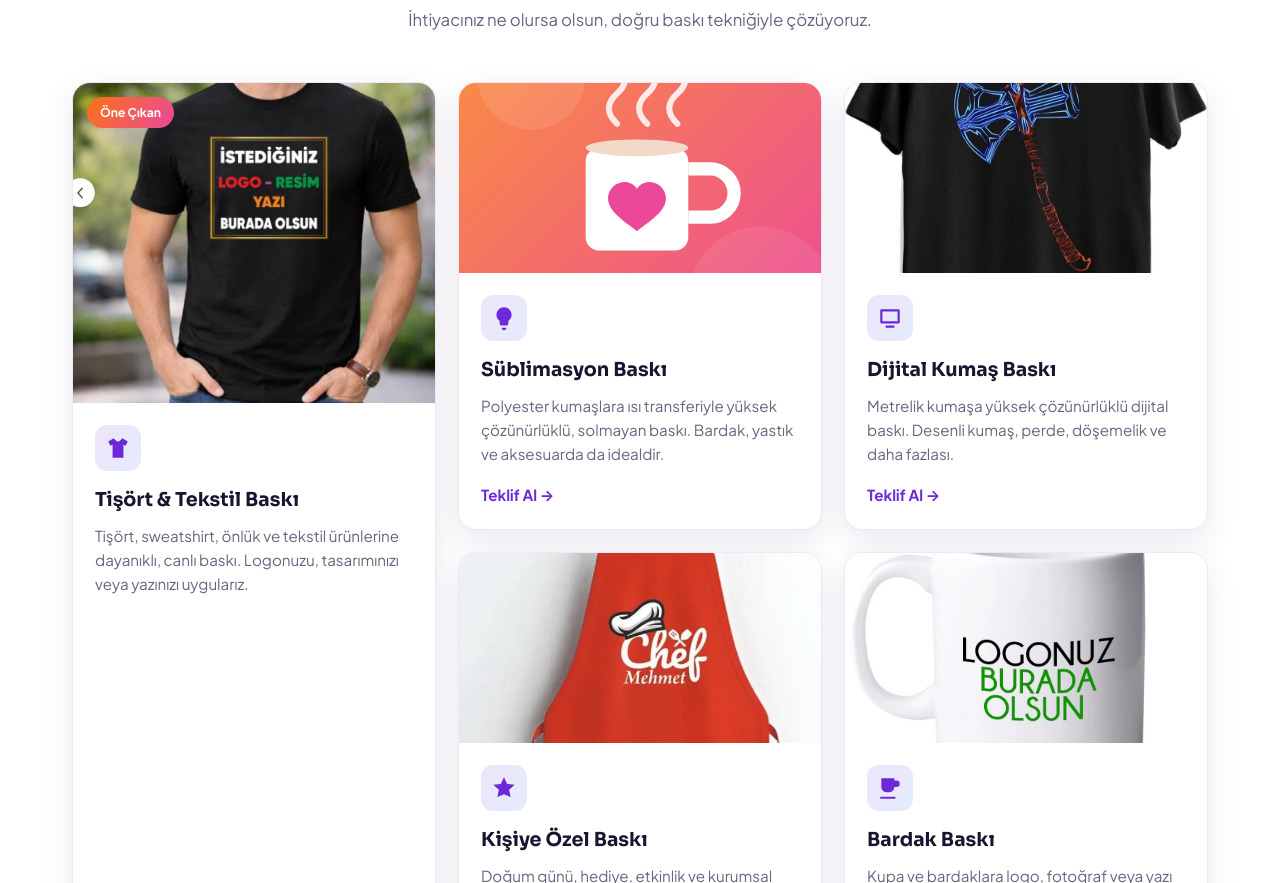
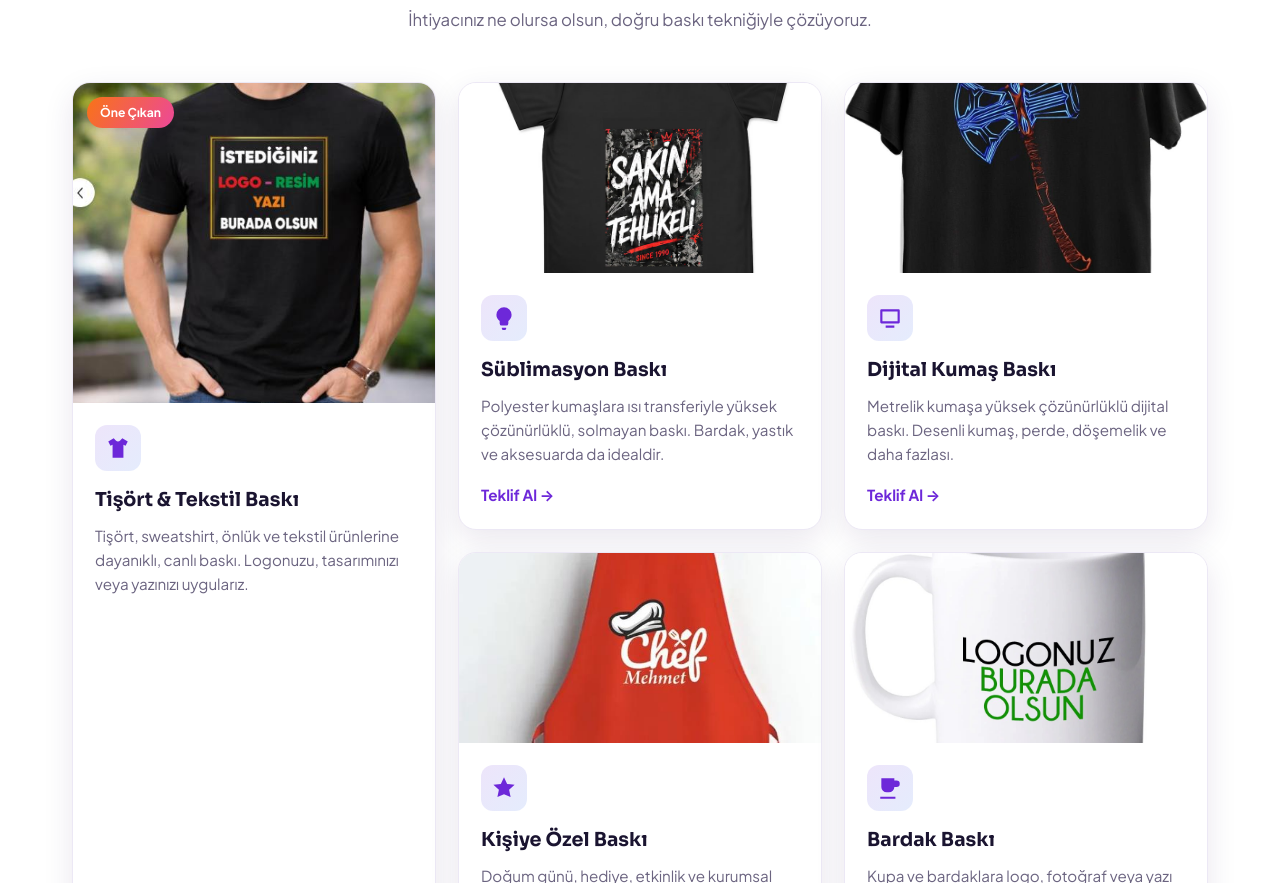
Before and after one commit to talhabacak3-code/afmat-basimevi, a plain HTML site: page index.html in a window 1280 px wide. Shown: the part 1166-2049 px from the top of the page. Drawn offline with Linux system fonts and the light colour scheme.

Commit message:
Süblimasyon kategorisine gerçek ürün fotoğrafı
Co-Authored-By: Claude Opus 4.8 <noreply@anthropic.com>

```diff
--- a/index.html
+++ b/index.html
@@ -129,7 +129,7 @@
         </article>
 
         <article class="cat-card reveal">
-          <div class="cat-img img-ph" data-img="images/kategori-sublimasyon.svg" data-label="Süblimasyon"></div>
+          <div class="cat-img img-ph" data-img="images/kategori-sublimasyon.jpg" data-label="Süblimasyon"></div>
           <div class="cat-body">
             <div class="cat-ico" aria-hidden="true"><svg viewBox="0 0 24 24"><path fill="currentColor" d="M12 2a7 7 0 00-7 7c0 2.4 1.2 4.5 3 5.7V17a2 2 0 002 2h4a2 2 0 002-2v-2.3c1.8-1.2 3-3.3 3-5.7a7 7 0 00-7-7zm-2 19h4v1a1 1 0 01-1 1h-2a1 1 0 01-1-1v-1z"/></svg></div>
             <h3>Süblimasyon Baskı</h3>
```
Also changed, not shown: images/kategori-sublimasyon.jpg (added).
